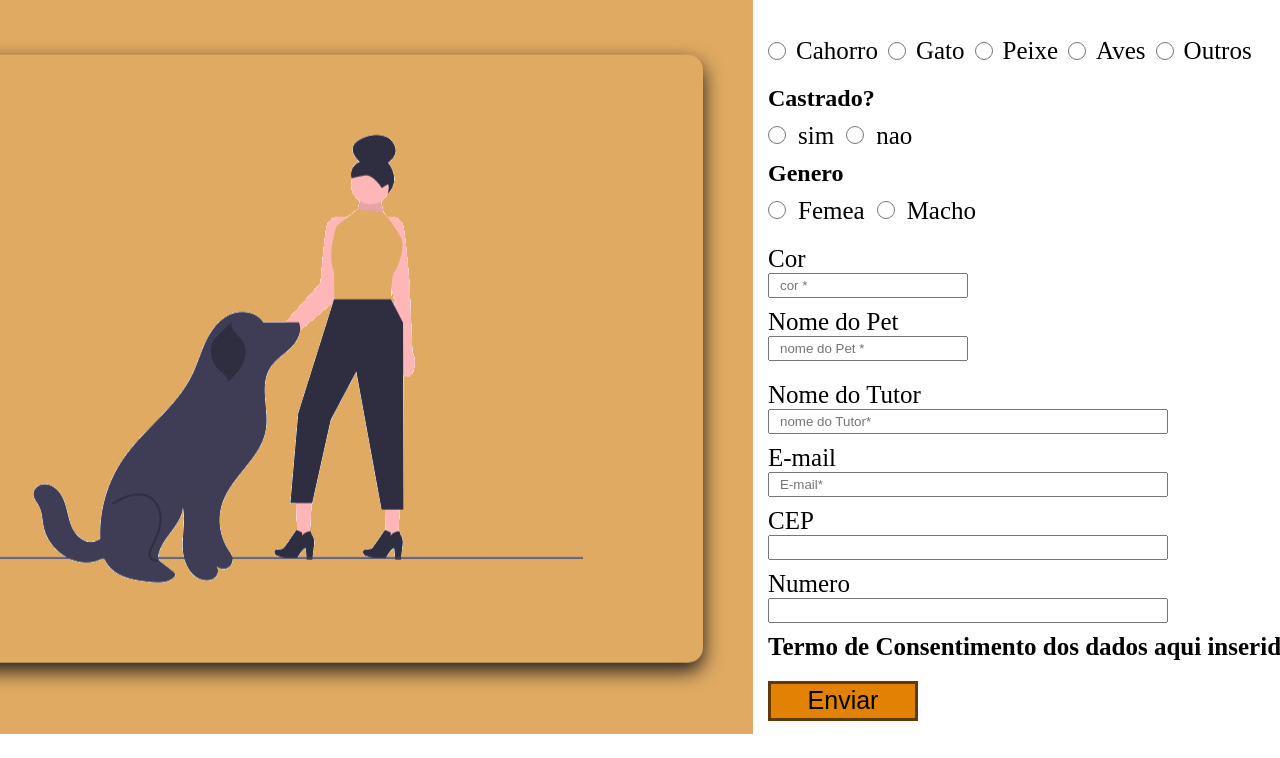
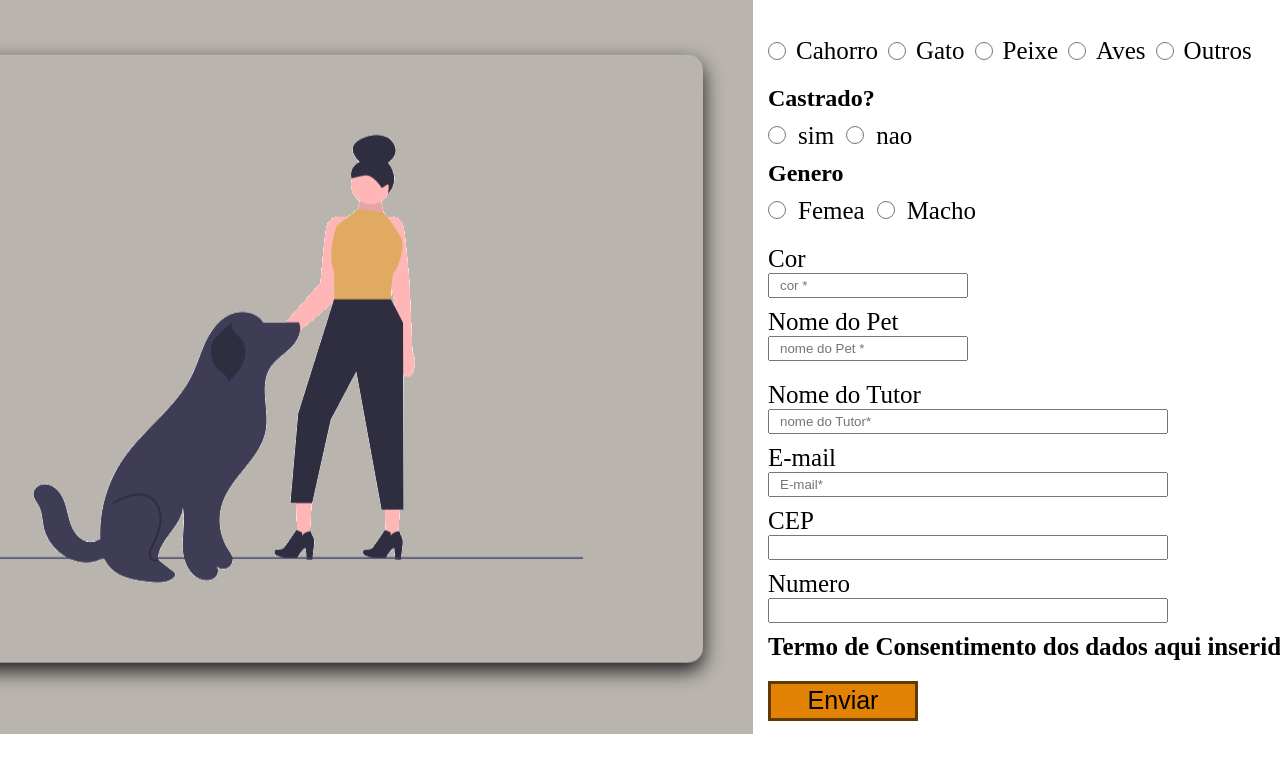
Before and after one commit to dorffdaniel/formulario-pet, a plain HTML site: page index.html in a window 1280 px wide. Shown: the part 66-824 px from the top of the page. Drawn offline with Linux system fonts and the light colour scheme.

Commit message:
alteraçao cor fundo

```diff
--- a/style.css
+++ b/style.css
@@ -8,7 +8,7 @@ main{
     display: flex;
     height: 100vh;
     justify-content: center;
-    background: #e0aa62;
+    background: #b9b4ae;
     transition: all ease-in-out 0.5s;
 }
 
```
